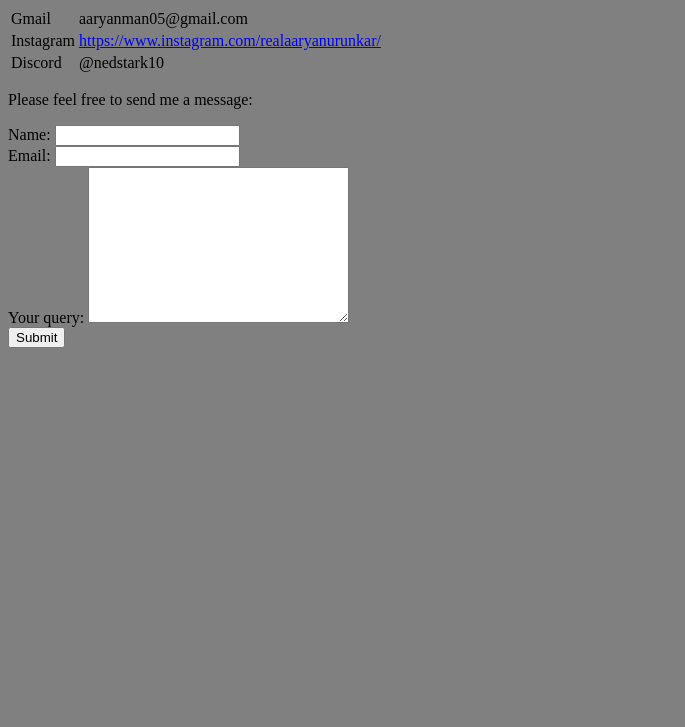
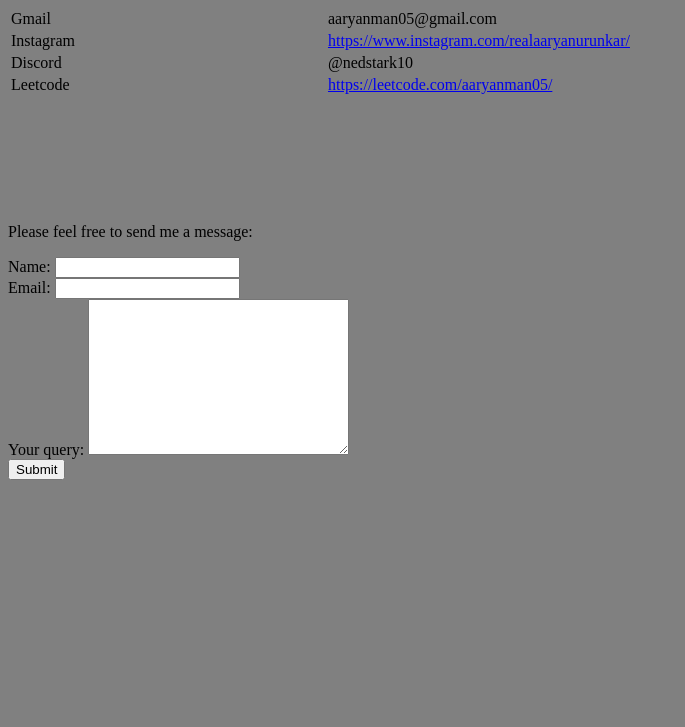
Before and after one commit to Aaryan-Urunkar/cv, a plain HTML site: page Contact-details.html in a window 1280 px wide. Shown: the part 73-800 px from the top of the page, without its empty margins (0-685 px from the left). Drawn offline with Linux system fonts and the light colour scheme.

Commit message:
Adding classes

```diff
--- a/Contact-details.html
+++ b/Contact-details.html
@@ -8,18 +8,22 @@
 </head>
 <body>
     <h1>SOCIAL MEDIA</h1>
-    <table>
-        <tr>
-            <td>Gmail</td>
-            <td>aaryanman05@gmail.com</td>
+    <table id="Social_media">
+        <tr class="Spacingright">
+            <td class="Spacingright">Gmail</td>
+            <td class="Spacingright">aaryanman05@gmail.com</td>
         </tr>
-        <tr>
-            <td>Instagram</td>
-            <td><a href="https://www.instagram.com/realaaryanurunkar/">https://www.instagram.com/realaaryanurunkar/</a></td>
+        <tr class="Spacingright">
+            <td class="Spacingright">Instagram</td>
+            <td class="Spacingright"><a href="https://www.instagram.com/realaaryanurunkar/">https://www.instagram.com/realaaryanurunkar/</a></td>
         </tr>
-        <tr>
-            <td>Discord</td>
-            <td>@nedstark10</td>
+        <tr class="Spacingright">
+            <td class="Spacingright">Discord</td>
+            <td class="Spacingright">@nedstark10</td>
+        </tr>
+        <tr class="Spacingright">
+            <td class="Spacingright">Leetcode</td>
+            <td class="Spacingright"><a href="https://leetcode.com/aaryanman05/"> https://leetcode.com/aaryanman05/</a></td>
         </tr>
     </table>
     <p>Please feel free to send me a message: </p>
--- a/styles.css
+++ b/styles.css
@@ -17,3 +17,11 @@ hr{
 #CSI_Link{
     color: #FF7F7F;
 }
+#Social_media{
+    /*border-collapse: collapse;*/
+    /*border: 2px solid;*/
+    margin-bottom: 10%;
+}
+.Spacingright{
+    padding-right: 250px;
+}
```
